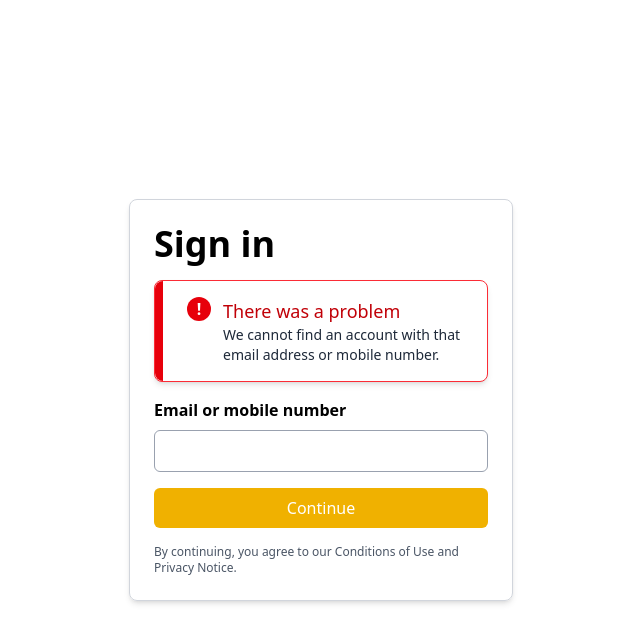
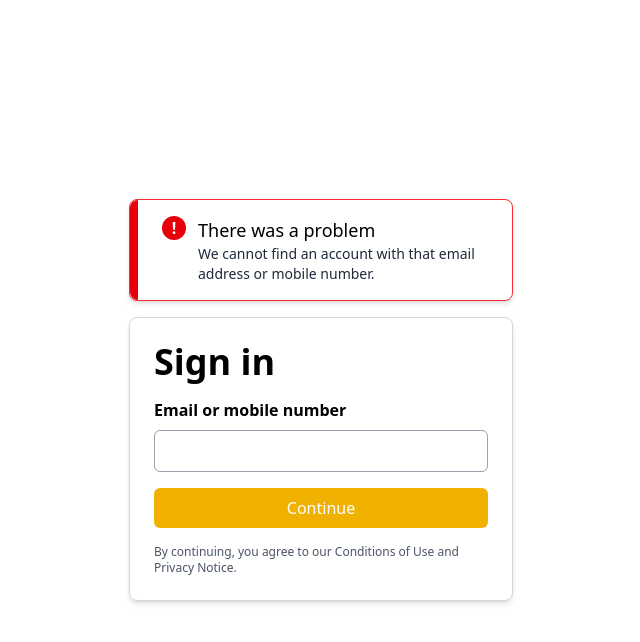
Before and after one commit to AdityaSinha149/E-Commerce-Website, a React (Vite) app in the folder vite-project/: page / in a window 1280 px wide. Both pictures are taken after a click on the button "Continue". Shown: the top 642 px of the page, without its empty margins (319-959 px from the left). Built offline with nearby package versions, Linux system fonts and the light colour scheme.

Commit message:
changed posn of signinProblemCard.jsx

```diff
--- a/vite-project/src/Components/SignInProblemCard.jsx
+++ b/vite-project/src/Components/SignInProblemCard.jsx
@@ -9,7 +9,7 @@ const SignInProblemCard = ({ message }) => {
           !
         </div>
         <div className="ml-3">
-          <h3 className="text-lg font-medium text-red-700">There was a problem</h3>
+          <h3 className="text-lg font-medium ">There was a problem</h3>
           <p className="text-sm text-gray-800">{message}</p>
         </div>
       </div>
--- a/vite-project/src/Pages/SignIn.jsx
+++ b/vite-project/src/Pages/SignIn.jsx
@@ -51,15 +51,18 @@ const SignIn = () => {
     };
 
     return (
-        <div className="h-screen flex items-center justify-center">
-            <div className="w-96 border border-gray-300 rounded-lg p-6 shadow-md flex flex-col">
-                <h1 className="text-4xl font-semibold mb-4">Sign in</h1>
+        <div className="h-screen flex flex-col items-center justify-center">
 
+            <div  className="w-96">
                 {/* Show error message if email is invalid */}
                 {emailError && continued && <SignInProblemCard message={emailError} />}
 
                 {/* Show error message if password is incorrect */}
                 {passwordError && !continued && <SignInProblemCard message={passwordError} />}
+            </div>
+
+            <div className="w-96 border border-gray-300 rounded-lg p-6 shadow-md flex flex-col">
+                <h1 className="text-4xl font-semibold mb-4">Sign in</h1>
 
                 {!continued && (
                     <div className="flex justify-between items-center mb-4">
```
